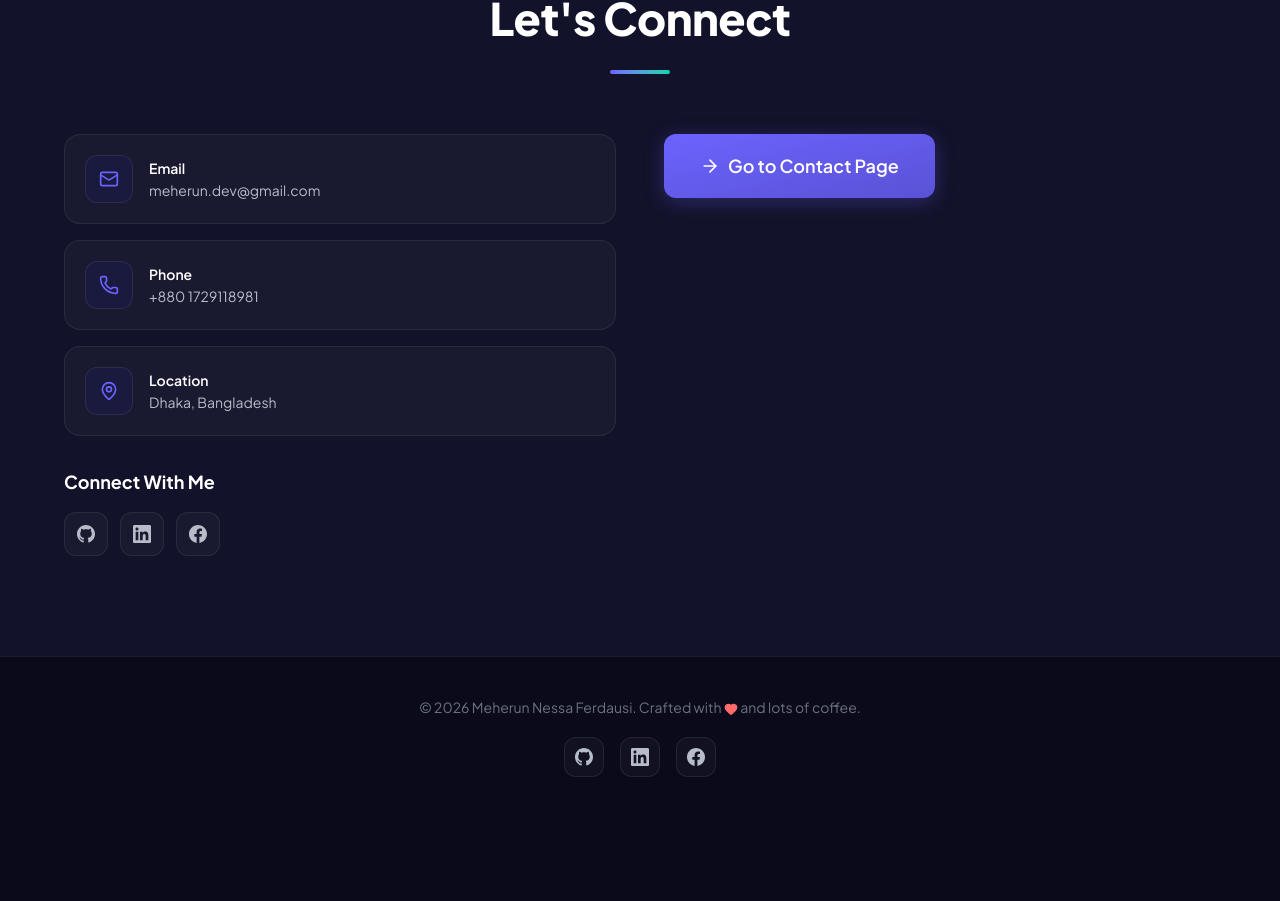
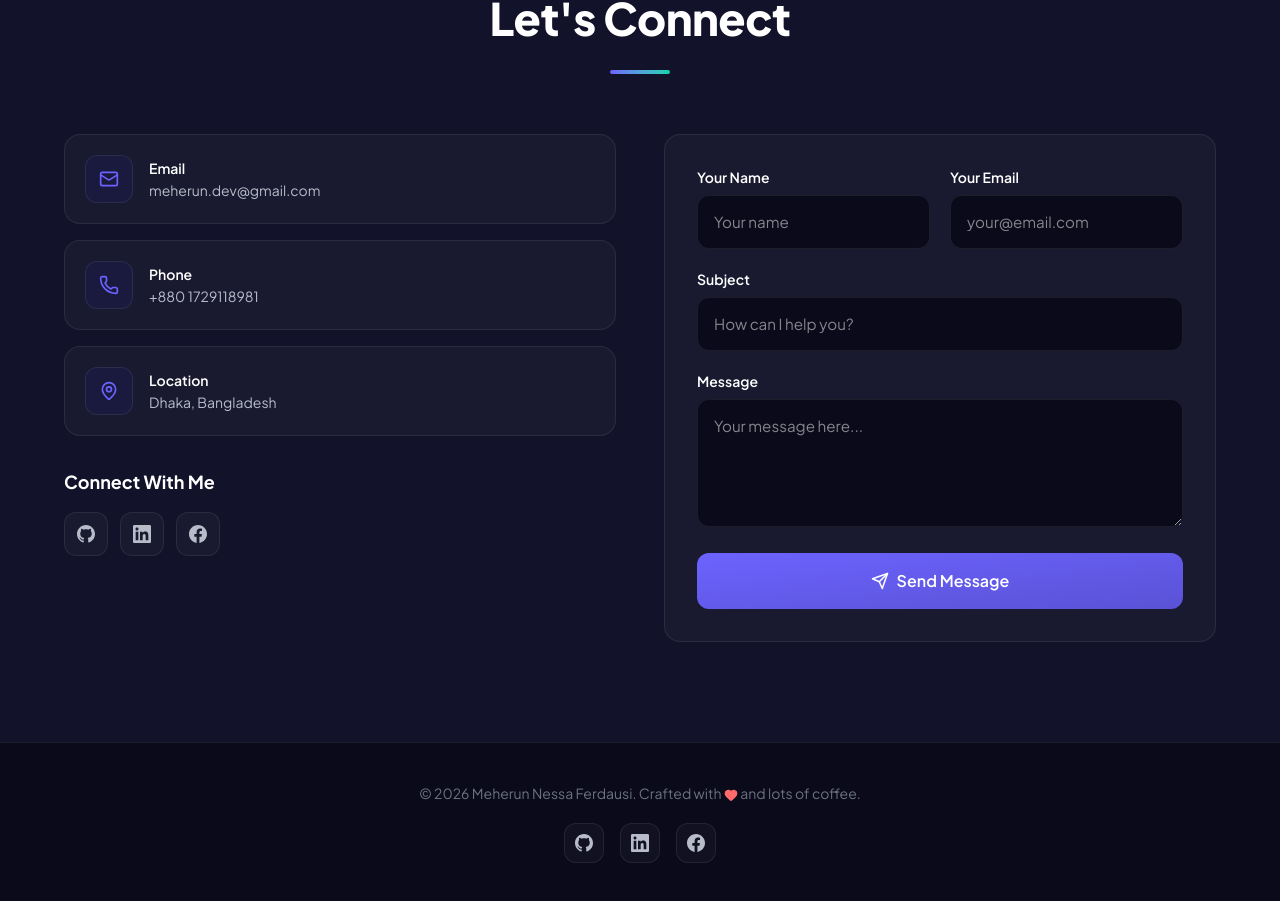
Before and after one commit to meheroon/portfolio, a Next.js app in the folder portfolio-next/: page / in a window 1280 px wide. Shown: the part 4276-5177 px from the top of the page. Before the commit the page ends 5093 px from the top, so only its background shows below. Built offline with nearby package versions, Linux system fonts and the light colour scheme.

Commit message:
Update README, fix navbar click, add AI tools, match contact UI

```diff
--- a/portfolio-next/components/home/ContactSummary.tsx
+++ b/portfolio-next/components/home/ContactSummary.tsx
@@ -2,10 +2,8 @@
 
 import { personalInfo } from "@/lib/data";
 import ScrollReveal from "@/components/ui/ScrollReveal";
-import Button from "@/components/ui/Button";
-import { Mail, Phone, MapPin, ArrowRight } from "lucide-react";
+import { Mail, Phone, MapPin } from "lucide-react";
 import { GithubIcon, LinkedinIcon, FacebookIcon } from "@/components/ui/Icons";
-import Link from "next/link";
 
 const contactCards = [
   { icon: Mail, label: "Email", value: personalInfo.email, href: `mailto:${personalInfo.email}` },
@@ -32,7 +30,7 @@ export default function ContactSummary() {
         </ScrollReveal>
 
         <div className="grid grid-cols-1 lg:grid-cols-2 gap-12 items-start">
-          {/* Left - Contact Info */}
+          {/* Left - Contact Info Cards */}
           <ScrollReveal>
             <div className="flex flex-col gap-4">
               {contactCards.map((item) => {
@@ -75,13 +73,76 @@ export default function ContactSummary() {
             </div>
           </ScrollReveal>
 
-          {/* Right - Go to Contact */}
-          <ScrollReveal delay={0.2} className="flex items-center justify-center lg:justify-start">
-            <Link href="/contact">
-              <Button variant="primary" size="lg">
-                <ArrowRight size={20} /> Go to Contact Page
-              </Button>
-            </Link>
+          {/* Right - Quick Contact Form */}
+          <ScrollReveal delay={0.2}>
+            <form
+              onSubmit={(e) => {
+                e.preventDefault();
+                const form = e.target as HTMLFormElement;
+                const formData = new FormData(form);
+                const name = formData.get("name") as string;
+                const email = formData.get("email") as string;
+                const subject = formData.get("subject") as string;
+                const message = formData.get("message") as string;
+                const mailtoLink = `mailto:${personalInfo.emailAlt}?subject=${encodeURIComponent(subject)}&body=${encodeURIComponent(`From: ${name} (${email})\n\n${message}`)}`;
+                window.location.href = mailtoLink;
+              }}
+              className="p-8 bg-card-bg border border-border rounded-2xl"
+            >
+              <div className="grid grid-cols-1 md:grid-cols-2 gap-5 mb-5">
+                <div>
+                  <label htmlFor="home-name" className="block text-sm font-semibold mb-2">Your Name</label>
+                  <input
+                    id="home-name"
+                    name="name"
+                    type="text"
+                    placeholder="Your name"
+                    required
+                    className="w-full px-4 py-3.5 bg-ink border border-border rounded-xl text-text-primary font-[inherit] text-[0.95rem] transition-all duration-200 focus:outline-none focus:border-accent focus:shadow-[0_0_0_3px_var(--accent-glow)]"
+                  />
+                </div>
+                <div>
+                  <label htmlFor="home-email" className="block text-sm font-semibold mb-2">Your Email</label>
+                  <input
+                    id="home-email"
+                    name="email"
+                    type="email"
+                    placeholder="your@email.com"
+                    required
+                    className="w-full px-4 py-3.5 bg-ink border border-border rounded-xl text-text-primary font-[inherit] text-[0.95rem] transition-all duration-200 focus:outline-none focus:border-accent focus:shadow-[0_0_0_3px_var(--accent-glow)]"
+                  />
+                </div>
+              </div>
+              <div className="mb-5">
+                <label htmlFor="home-subject" className="block text-sm font-semibold mb-2">Subject</label>
+                <input
+                  id="home-subject"
+                  name="subject"
+                  type="text"
+                  placeholder="How can I help you?"
+                  required
+                  className="w-full px-4 py-3.5 bg-ink border border-border rounded-xl text-text-primary font-[inherit] text-[0.95rem] transition-all duration-200 focus:outline-none focus:border-accent focus:shadow-[0_0_0_3px_var(--accent-glow)]"
+                />
+              </div>
+              <div className="mb-5">
+                <label htmlFor="home-message" className="block text-sm font-semibold mb-2">Message</label>
+                <textarea
+                  id="home-message"
+                  name="message"
+                  placeholder="Your message here..."
+                  rows={4}
+                  required
+                  className="w-full px-4 py-3.5 bg-ink border border-border rounded-xl text-text-primary font-[inherit] text-[0.95rem] transition-all duration-200 focus:outline-none focus:border-accent focus:shadow-[0_0_0_3px_var(--accent-glow)] resize-y min-h-[100px]"
+                />
+              </div>
+              <button
+                type="submit"
+                className="w-full py-4 bg-gradient-to-br from-accent to-[#5a52d5] text-white border-none rounded-xl text-base font-semibold cursor-pointer transition-all duration-300 hover:-translate-y-0.5 hover:shadow-[0_8px_30px_var(--accent-glow)] flex items-center justify-center gap-2"
+              >
+                <svg width="18" height="18" viewBox="0 0 24 24" fill="none" stroke="currentColor" strokeWidth="2" strokeLinecap="round" strokeLinejoin="round"><path d="m22 2-7 20-4-9-9-4z"/><path d="m22 2-11 11"/></svg>
+                Send Message
+              </button>
+            </form>
           </ScrollReveal>
         </div>
       </div>
--- a/portfolio-next/components/layout/Navbar.tsx
+++ b/portfolio-next/components/layout/Navbar.tsx
@@ -21,6 +21,13 @@ export default function Navbar() {
     setIsOpen(false);
   }, [pathname]);
 
+  const handleNavClick = (href: string) => {
+    setIsOpen(false);
+    if (href === pathname) {
+      window.scrollTo({ top: 0, behavior: "smooth" });
+    }
+  };
+
   return (
     <nav
       className={`fixed top-0 left-0 right-0 h-[70px] z-[1000] transition-all duration-300 border-b border-border ${
@@ -40,6 +47,7 @@ export default function Navbar() {
             <li key={link.href}>
               <Link
                 href={link.href}
+                onClick={() => handleNavClick(link.href)}
                 className={`px-4 py-2 rounded-lg text-[0.9rem] font-medium transition-all duration-200 ${
                   pathname === link.href
                     ? "text-text-primary bg-card-bg"
@@ -80,6 +88,7 @@ export default function Navbar() {
           <Link
             key={link.href}
             href={link.href}
+            onClick={() => handleNavClick(link.href)}
             className={`text-2xl py-3 px-6 w-full text-center rounded-lg font-medium transition-all ${
               pathname === link.href
                 ? "text-text-primary bg-card-bg"
--- a/portfolio-next/lib/data.ts
+++ b/portfolio-next/lib/data.ts
@@ -95,7 +95,9 @@ export const tools = [
   "VS Code",
   "Figma",
   "Linux",
-  "AI / LLM (OpenAI GPT)",
+  "ChatGPT",
+  "Gemini",
+  "Claude",
   "Stripe Integration",
   "Postman",
   "Jira",
```
Also changed, not shown: 1 other file (tests, documents, lock files or other folders).
